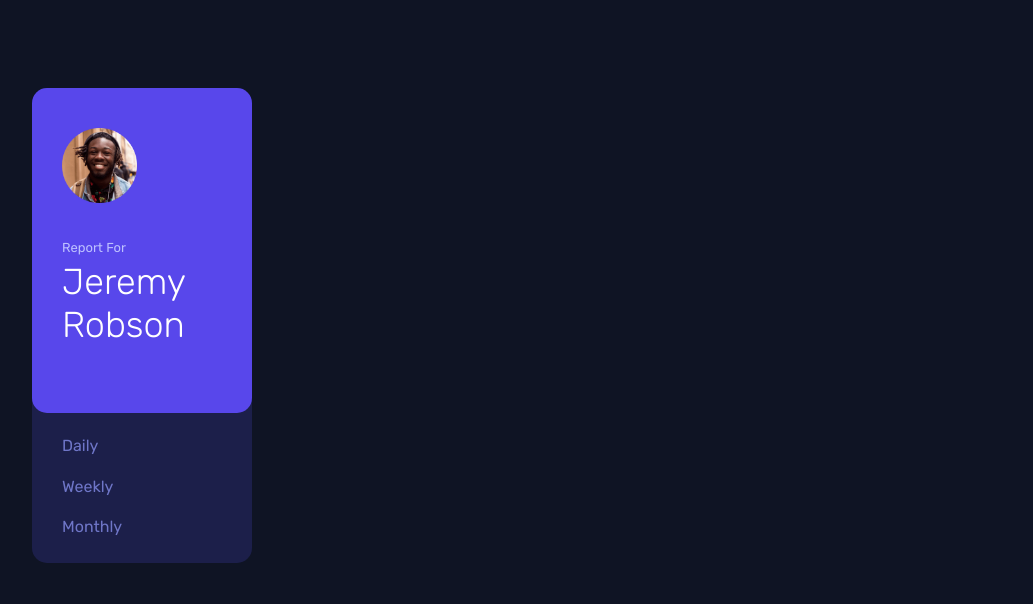
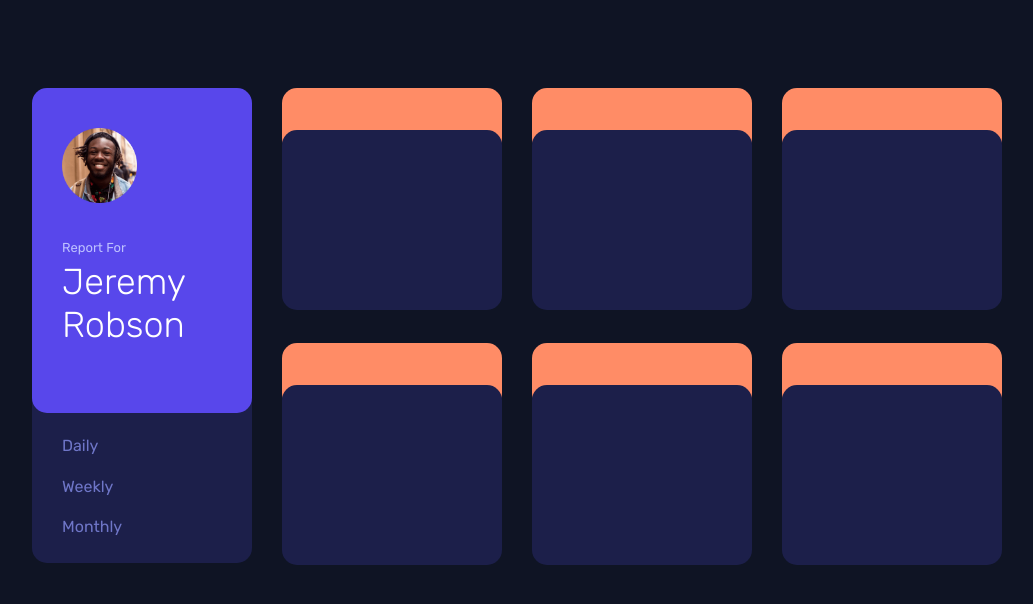
Before and after one commit to FreddieCodes/time_tracking_dashboard, a website: page index.html in a window 1280 px wide. Shown: the whole page, without its empty margins (108-1141 px from the left). Drawn offline with Linux system fonts and the light colour scheme.

Commit message:
Dashboard section wireframe

```diff
--- a/index.html
+++ b/index.html
@@ -33,13 +33,31 @@
           </div>
         </div>
       </div>
-      <div class="dashboard-items-wrapper">
-        <div class="dashboard-item"></div>
-        <div class="dashboard-item"></div>
-        <div class="dashboard-item"></div>
-        <div class="dashboard-item"></div>
-        <div class="dashboard-item"></div>
-        <div class="dashboard-item"></div>
+      <div class="dashboard-wrapper">
+        <div class="dashboard-item-wrapper">
+          <div class="dash-top"></div>
+          <div class="dash-bottom overlap"></div>
+        </div>
+        <div class="dashboard-item-wrapper">
+          <div class="dash-top"></div>
+          <div class="dash-bottom overlap"></div>
+        </div>
+        <div class="dashboard-item-wrapper">
+          <div class="dash-top"></div>
+          <div class="dash-bottom overlap"></div>
+        </div>
+        <div class="dashboard-item-wrapper">
+          <div class="dash-top"></div>
+          <div class="dash-bottom overlap"></div>
+        </div>
+        <div class="dashboard-item-wrapper">
+          <div class="dash-top"></div>
+          <div class="dash-bottom overlap"></div>
+        </div>
+        <div class="dashboard-item-wrapper">
+          <div class="dash-top"></div>
+          <div class="dash-bottom overlap"></div>
+        </div>
       </div>
     </div>
   </div>
--- a/styles/main.css
+++ b/styles/main.css
@@ -16,6 +16,8 @@ p {
 }
 
 .container {
+  display: flex;
+  height: 500px;
   margin: 0 auto;
   max-width: 1000px;
 }
@@ -29,6 +31,7 @@ p {
 
 .user-wrapper {
   width: 220px;
+  padding-right: 30px;
 }
 
 .user-top {
@@ -77,3 +80,32 @@ p {
   padding: 20px 30px;
   color: hsl(235, 45%, 61%);
 }
+
+/* Dashboard */
+.dashboard-wrapper {
+  display: flex;
+  flex-wrap: wrap;
+  justify-content: space-between;
+  height: 300px;
+  width: 720px;
+}
+
+.dashboard-item-wrapper {
+  width: 220px;
+  margin-bottom: 10px;
+}
+
+.dash-top {
+  position: relative;
+  height: 65px;
+  background-color: hsl(15, 100%, 70%);
+  border-radius: 15px;
+}
+
+.dash-bottom {
+  position: relative;
+  bottom: 23px;
+  background-color: hsl(235, 46%, 20%);
+  height: 180px;
+  border-radius: 15px;
+}
```
